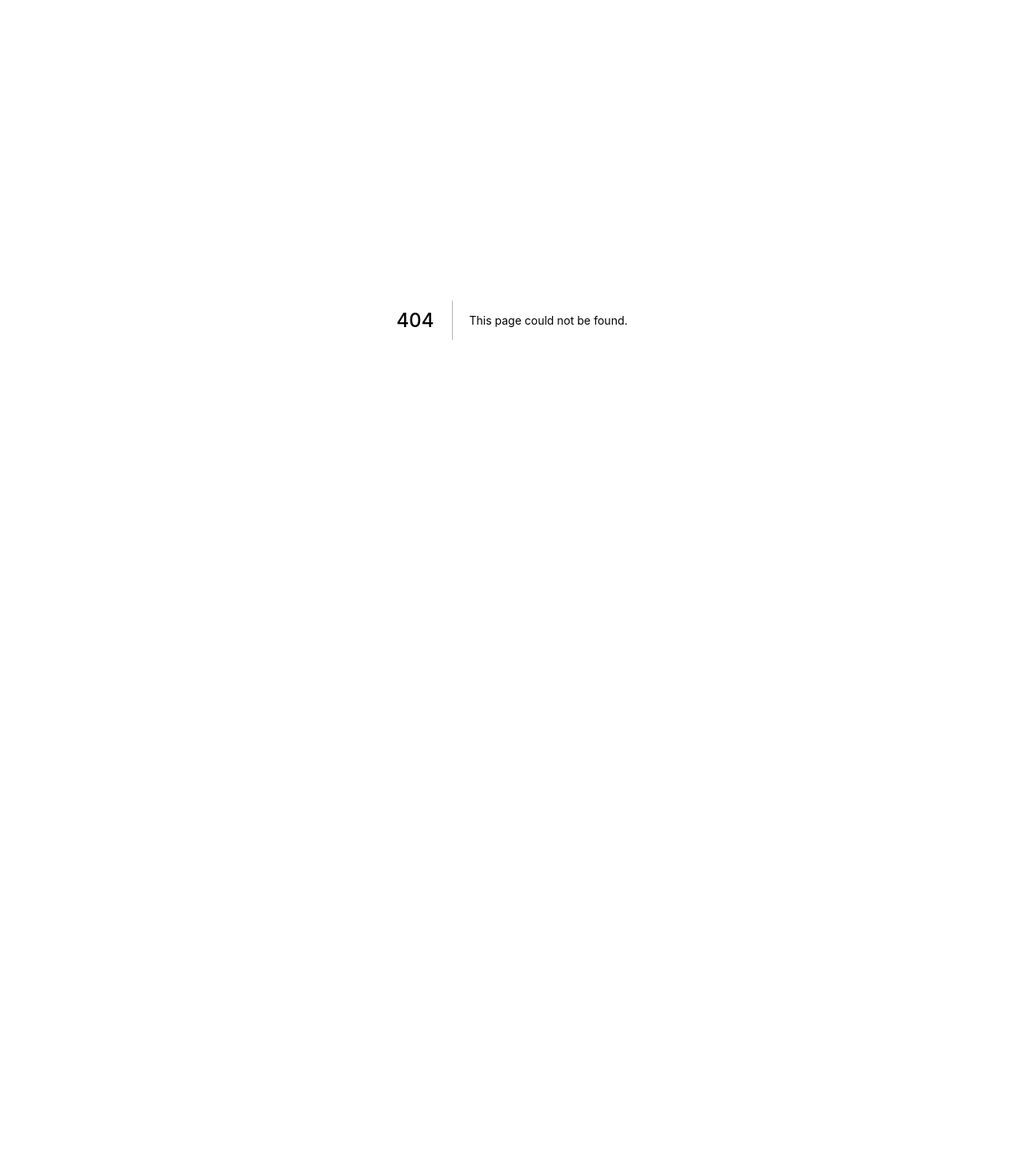
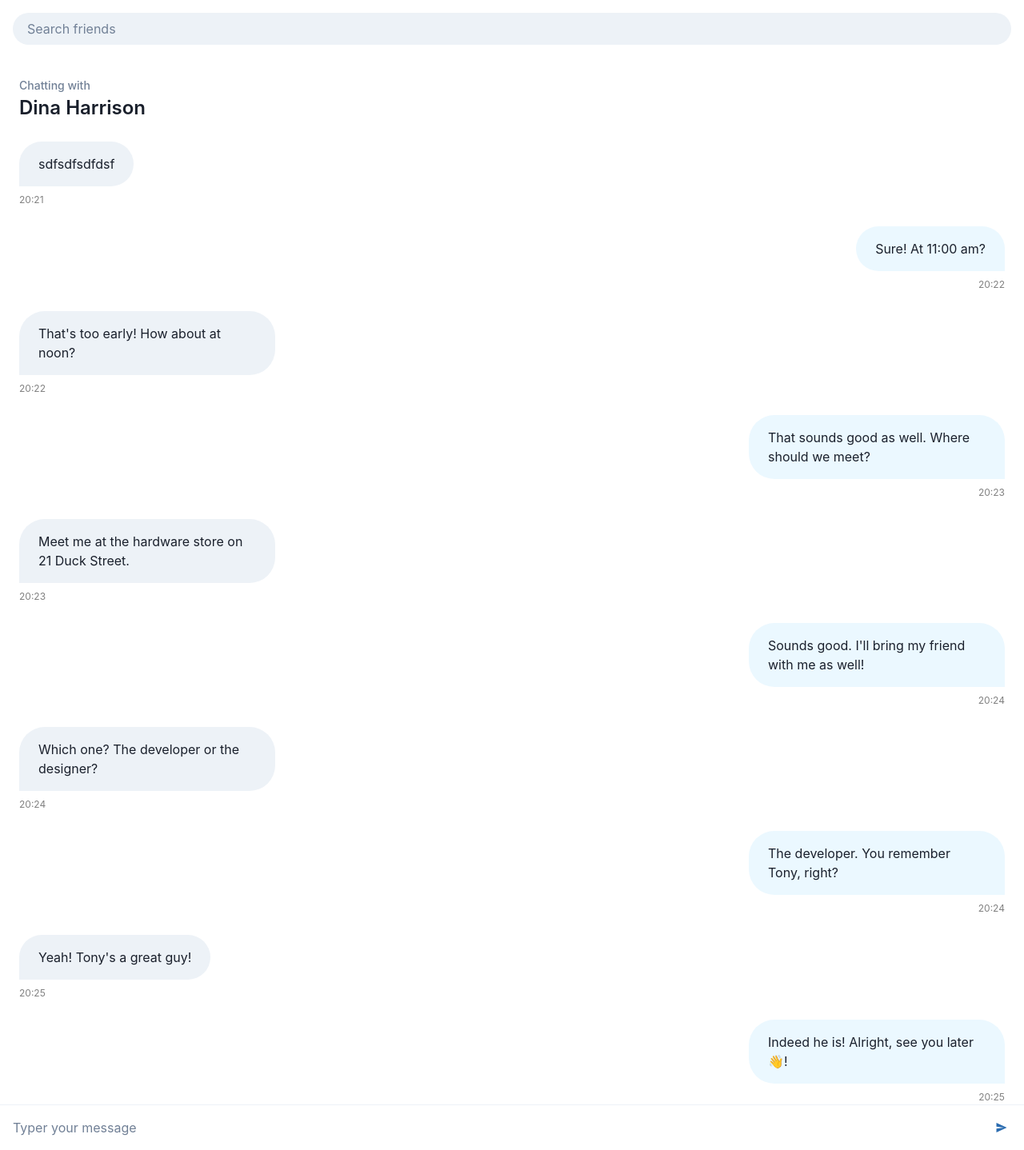
Before and after one commit to Khaliss47/temporaryChatApp, a Next.js app: page /components/Chat in a window 1280 px wide. Before the commit this address had no page. Shown: the whole page at 80% size. Before the commit the page ends 800 px from the top, so only its background shows below. Built offline with nearby package versions, Linux system fonts and the light colour scheme.

Commit message:
Chat Component Added

```diff
--- a/package.json
+++ b/package.json
@@ -15,7 +15,8 @@
     "framer-motion": "^6.3.3",
     "next": "12.1.6",
     "react": "18.1.0",
-    "react-dom": "18.1.0"
+    "react-dom": "18.1.0",
+    "react-icons": "^4.3.1"
   },
   "devDependencies": {
     "eslint": "8.15.0",
--- /dev/null
+++ b/pages/components/Chat.jsx
@@ -0,0 +1,142 @@
+import {
+    Flex,
+    HStack,
+    Input,
+    Stat,
+    StatLabel,
+    StatNumber,
+    VStack,
+    Box,
+    Text,
+    IconButton,
+    Icon,
+    shouldForwardProp,
+  } from "@chakra-ui/react";
+  import { IoMdSend } from "react-icons/io";
+  import { useState } from "react";
+
+
+
+
+  const messages = [
+    {
+      message: "sdfsdfsdfdsf",
+      from: "others",
+      dateSent: "20:21",
+    },
+    {
+      message: "Sure! At 11:00 am?",
+      from: "me",
+      dateSent: "20:22",
+    },
+    {
+      message: "That's too early! How about at noon?",
+      from: "others",
+      dateSent: "20:22",
+    },
+    {
+      message: "That sounds good as well. Where should we meet?",
+      from: "me",
+      dateSent: "20:23",
+    },
+    {
+      message: "Meet me at the hardware store on 21 Duck Street.",
+      from: "others",
+      dateSent: "20:23",
+    },
+    {
+      message: "Sounds good. I'll bring my friend with me as well!",
+      from: "me",
+      dateSent: "20:24",
+    },
+    {
+      message: "Which one? The developer or the designer?",
+      from: "others",
+      dateSent: "20:24",
+    },
+    {
+      message: "The developer. You remember Tony, right?",
+      from: "me",
+      dateSent: "20:24",
+    },
+    {
+      message: "Yeah! Tony's a great guy!",
+      from: "others",
+      dateSent: "20:25",
+    },
+    {
+      message: "Indeed he is! Alright, see you later 👋!",
+      from: "me",
+      dateSent: "20:25",
+    },
+  ];
+
+  function Chat() {
+    const [msg, setMsg] = useState("");
+    const [msgArray, setMsgArray] = useState(messages);
+    const handleMsgSubmit = () => {
+      const d = new Date().toLocaleTimeString();
+      let tempMsgArray = [...msgArray, {message: msg, from: 'me', dateSent: d}]
+      setMsgArray(tempMsgArray);
+      setMsg('');
+    };
+    return (
+      <Flex w="full" flexDirection="column">
+        <HStack p={4} borderBottomColor="gray.100">
+          <Input variant="filled" rounded="full" placeholder="Search friends" />
+        </HStack>
+        <Flex px={6} overflowY="auto" flexDirection="column" flex={1}>
+          <Stat mt={6}>
+            <StatLabel color="gray.500">Chatting with</StatLabel>
+            <StatNumber>Dina Harrison</StatNumber>
+          </Stat>
+          {msgArray.map((data, index) => {
+            return <ChatBubble key={index} {...data} />;
+          })}
+        </Flex>
+        <Flex pl={4} pr={2} py={2} borderTopColor="gray.100" borderTopWidth={1}>
+          <Input
+            variant="unstyled"
+            placeholder="Typer your message"
+            value={msg}
+            onChange={(e) => setMsg(e.target.value)}
+          />
+          <IconButton
+            colorScheme="blue"
+            variant="ghost"
+            icon={<IoMdSend />}
+            onClick={handleMsgSubmit}
+          />
+        </Flex>
+      </Flex>
+    );
+  }
+
+  function ChatBubble({ message, from, dateSent }) {
+    const isMe = from === "me";
+    const alignment = isMe ? "flex-end" : "flex-start";
+    const bottomRightRadius = isMe ? 0 : 32;
+    const bottomLeftRadius = isMe ? 32 : 0;
+    const color = isMe ? "blue.50" : "gray.100";
+    return (
+      <VStack mt={6} alignItems={alignment} alignSelf={alignment}>
+        <Box
+          bg={color}
+          px={6}
+          py={4}
+          maxW={80}
+          borderTopLeftRadius={32}
+          borderTopRightRadius={32}
+          borderBottomLeftRadius={bottomLeftRadius}
+          borderBottomRightRadius={bottomRightRadius}
+        >
+          {message}
+        </Box>
+        <Text color="gray" fontSize="xs">
+          {dateSent}
+        </Text>
+      </VStack>
+    );
+  }
+
+  export default Chat;
```
Also changed, not shown: pages/index.js (+2 -6 lines), 2 other files (tests, documents, lock files or other folders).
